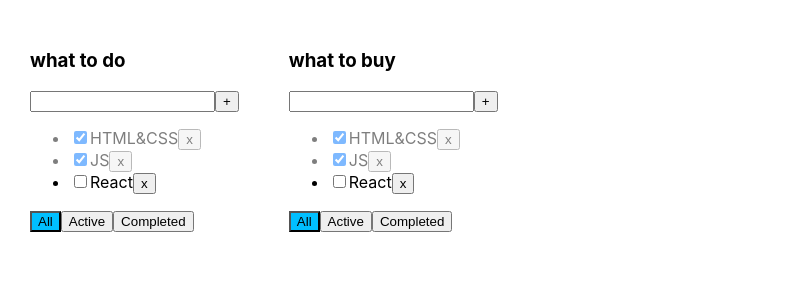
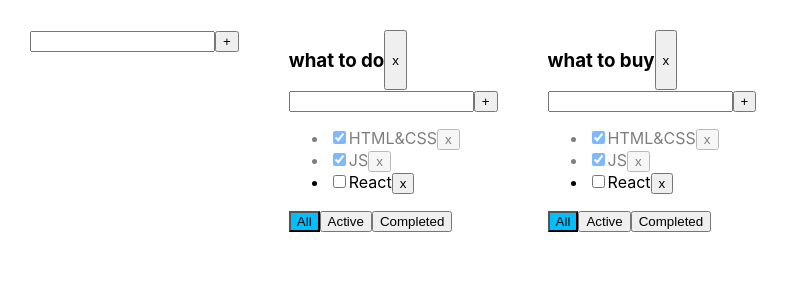
Before and after one commit to Violet0222/todolistNew, a React (Create React App) app: page / in a window 1280 px wide. Shown: the top 300 px of the page, without its empty margins (0-789 px from the left). Built offline with nearby package versions, Linux system fonts and the light colour scheme.

Commit message:
add input for todolist

```diff
--- a/src/App.tsx
+++ b/src/App.tsx
@@ -2,6 +2,7 @@ import React, { useState } from "react";
 import { v1 } from "uuid";
 import "./App.css";
 import { ToDoList } from "./ToDoList";
+import { AddTaskInput } from "./components/AddTaskInput";
 
 export type FilteredTaskType = "All" | "Active" | "Completed";
 type ToDoListType = {
@@ -10,70 +11,107 @@ type ToDoListType = {
   filter: FilteredTaskType;
 };
 function App() {
+  let toDoListState1 = v1();
+  let toDoListState2 = v1();
   const [toDoListState, setToDoListState] = useState<Array<ToDoListType>>([
-    { id: v1(), title: "what to do", filter: "All" },
-    { id: v1(), title: "what to buy", filter: "All" },
+    { id: toDoListState1, title: "what to do", filter: "All" },
+    { id: toDoListState2, title: "what to buy", filter: "All" },
   ]);
-  const [tasksState, setTasks] = useState([
-    { id: v1(), name: "HTML&CSS", isDone: true },
-    { id: v1(), name: "JS", isDone: true },
-    { id: v1(), name: "React", isDone: false },
-  ]);
-
-  const handleRemoveClick = (id: string) => {
-    setTasks((currentTask) => currentTask.filter((task) => id !== task.id));
+  const [tasksState, setTasks] = useState({
+    [toDoListState1]: [
+      { id: v1(), name: "HTML&CSS", isDone: true },
+      { id: v1(), name: "JS", isDone: true },
+      { id: v1(), name: "React", isDone: false },
+    ],
+    [toDoListState2]: [
+      { id: v1(), name: "HTML&CSS", isDone: true },
+      { id: v1(), name: "JS", isDone: true },
+      { id: v1(), name: "React", isDone: false },
+    ],
+  });
+  const handleToDoListRemoveClick = (toDoListID: string) => {
+    setToDoListState(
+      toDoListState.filter((toDoList) => toDoList.id !== toDoListID)
+    );
+    delete tasksState[toDoListID];
+  };
+  const handleRemoveClick = (toDoListID: string, taskID: string) => {
+    setTasks({
+      ...tasksState,
+      [toDoListID]: tasksState[toDoListID].filter((task) => task.id !== taskID),
+    });
   };
   //todo: хотела подумать как сделать через if чтобы показывались All, Active
-  const [filter, setFilter] = useState<FilteredTaskType>("All");
+  // const [filter, setFilter] = useState<FilteredTaskType>("All");
 
-  const filteredTasks = tasksState.filter((task) => {
-    if (filter === "Active") {
-      return !task.isDone;
-    }
-    if (filter === "Completed") {
-      return task.isDone;
-    }
-    return true;
-  });
+  const handActiveClick = (
+    toDoListID: string,
+    nameButton: FilteredTaskType
+  ) => {
+    // setFilter(nameButton);
+    setToDoListState(
+      toDoListState.map((el) =>
+        el.id === toDoListID ? { ...el, filter: nameButton } : el
+      )
+    );
+  };
 
-  const handActiveClick = (nameButton: FilteredTaskType) => {
-    setFilter(nameButton);
-  };
-  let [inputTitle, setInputTitle] = useState(" ");
-  const addTitle = () => {
-    const newInputTitle = {
+  const addTask = (toDoListID: string, inputTitle: string) => {
+    const newTask = {
       id: v1(),
       name: inputTitle,
       isDone: false,
     };
-    setTasks([newInputTitle, ...tasksState]);
-    setInputTitle(" ");
+    setTasks({
+      ...tasksState,
+      [toDoListID]: [...tasksState[toDoListID], newTask],
+    });
   };
-  const onChangeTaskStatus = (taskId: string, eventStatus: boolean) => {
+  const onChangeTaskStatus = (
+    toDoListID: string,
+    taskID: string,
+    eventStatus: boolean
+  ) => {
     // let task = tasksState.find((t) => t.id === taskId);
     // if (task) {
     //   task.isDone = isDone;
     // }
-    setTasks(
-      tasksState.map((el) =>
-        el.id === taskId ? { ...el, isDone: eventStatus } : el
-      )
-    );
+    setTasks({
+      ...tasksState,
+      [toDoListID]: tasksState[toDoListID].map((el) =>
+        el.id === taskID ? { ...el, isDone: eventStatus } : el
+      ),
+    });
   };
-
+  const addTodolist = (title: string) => {
+    let newTodolist: ToDoListType = { id: v1(), title: title, filter: "All" };
+    setToDoListState([newTodolist, ...toDoListState]);
+    setTasks({ ...tasksState, [newTodolist.id]: [] });
+  };
   return (
     <div className="App">
+      <AddTaskInput addTask={addTodolist} />
       {toDoListState.map((list) => {
+        const filteredTasks = tasksState[list.id].filter((task) => {
+          if (list.filter === "Active") {
+            return !task.isDone;
+          }
+          if (list.filter === "Completed") {
+            return task.isDone;
+          }
+          return true;
+        });
         return (
           <ToDoList
+            key={list.id}
+            toDoListID={list.id}
             title={list.title}
+            handleToDoListRemoveClick={handleToDoListRemoveClick}
             filter={list.filter}
             filteredTasks={filteredTasks}
             handleRemoveClick={handleRemoveClick}
             handActiveClick={handActiveClick}
-            inputTitle={inputTitle}
-            setInputTitle={setInputTitle}
-            addTitle={addTitle}
+            addTask={addTask}
             onChangeTaskStatus={onChangeTaskStatus}
           />
         );
--- a/src/ToDoList.module.css
+++ b/src/ToDoList.module.css
@@ -1,3 +1,7 @@
+.titleWrapper{
+    display: flex;
+    flex-direction: row;
+}
 .inputError{
    border-color: red;
 }
--- a/src/ToDoList.tsx
+++ b/src/ToDoList.tsx
@@ -1,8 +1,14 @@
-import React, { ChangeEvent, ChangeEventHandler, useState } from "react";
+import React, {
+  ChangeEvent,
+  ChangeEventHandler,
+  MouseEventHandler,
+  useState,
+} from "react";
 import { FilteredTaskType } from "./App";
 import { Button } from "./components/Button";
 import { Input } from "./components/Input";
 import s from "./ToDoList.module.css";
+import { AddTaskInput } from "./components/AddTaskInput";
 
 export type Task = {
   id: string;
@@ -15,58 +21,49 @@ export type Task = {
 //   tasks: Array<Task>;
 // };
 type FilteredPropsTitle = {
+  toDoListID: string;
   title: string;
   filter: FilteredTaskType;
   filteredTasks: Task[];
-  handleRemoveClick: (id: string) => void;
-  handActiveClick: (nameButton: FilteredTaskType) => void;
-  inputTitle: string;
-  setInputTitle: (title: string) => void;
-  addTitle: () => void;
-  onChangeTaskStatus: (taskId: string, eventStatus: boolean) => void;
+  handleToDoListRemoveClick: (toDoList: string) => void;
+  handleRemoveClick: (toDoListID: string, taskID: string) => void;
+  handActiveClick: (toDoListID: string, nameButton: FilteredTaskType) => void;
+  addTask: (toDoListID: string, title: string) => void;
+  onChangeTaskStatus: (
+    toDoListID: string,
+    taskID: string,
+    eventStatus: boolean
+  ) => void;
 };
 
 export const ToDoList = (props: FilteredPropsTitle) => {
-  let [error, setError] = useState<string | null>(null);
-  const onAddTaskClickHandler = () => {
-    if (props.inputTitle.trim() !== "") {
-      props.addTitle();
-      props.setInputTitle("");
-    } else {
-      setError("The input cannot be empty.");
-      // props.setInputTitle("");
-      // props.addTitle();
-    }
+  const onRemoveToDoListHandler = () =>
+    props.handleToDoListRemoveClick(props.toDoListID);
+  const onAllTasksClickHandler = () =>
+    props.handActiveClick(props.toDoListID, "All");
+  const onActiveTasksClickHandler = () =>
+    props.handActiveClick(props.toDoListID, "Active");
+  const onCompletedTasksClickHandler = () =>
+    props.handActiveClick(props.toDoListID, "Completed");
+  const onChangeHandler = (taskId: string, e: boolean) =>
+    props.onChangeTaskStatus(props.toDoListID, taskId, e);
+  const addTask = (title: string) => {
+    props.addTask(title, props.toDoListID);
   };
-
-  const onAllTasksClickHandler = () => props.handActiveClick("All");
-  const onActiveTasksClickHandler = () => props.handActiveClick("Active");
-  const onCompletedTasksClickHandler = () => props.handActiveClick("Completed");
-  const onChangeHandler = (taskId: string, e: boolean) =>
-    props.onChangeTaskStatus(taskId, e);
-
   return (
     <div>
       <div>
-        <h3>{props.title}</h3>
+        <div className={s.titleWrapper}>
+          <h3>{props.title}</h3>
+          <Button onClick={onRemoveToDoListHandler}>x</Button>
+        </div>
         <div>
-          <Input
-            value={props.inputTitle}
-            onValueChange={props.setInputTitle}
-            onEnter={props.addTitle}
-            className={error ? s.inputError : ""}
-            onKeyDown={() => {
-              if (error) {
-                setError(null);
-              }
-            }}
-          />
-          <Button onClick={onAddTaskClickHandler}>+</Button>
-          <div> {error && <div className={s.error}>{error}</div>}</div>
+          <AddTaskInput addTask={addTask} />
         </div>
         <ul>
           {props.filteredTasks.map((task) => {
-            const onRemoveHandler = () => props.handleRemoveClick(task.id);
+            const onRemoveHandler = () =>
+              props.handleRemoveClick(props.toDoListID, task.id);
             //const onChangeHandler = (e: ChangeEvent<HTMLInputElement>) =>
             // props.onChangeTaskStatus(task.id, e.currentTarget.checked);
             return (
--- /dev/null
+++ b/src/components/AddTaskInput.tsx
@@ -0,0 +1,39 @@
+import React, { useState } from "react";
+import { Input } from "./Input";
+import s from "../ToDoList.module.css";
+import { Button } from "./Button";
+
+type addTaskInputType = {
+  addTask: (title: string) => void;
+};
+export const AddTaskInput = (props: addTaskInputType) => {
+  const [error, setError] = useState<string | null>(null);
+  const [inputTitle, setInputTitle] = useState(" ");
+  const onAddTaskClickHandler = () => {
+    if (inputTitle.trim() !== "") {
+      props.addTask(inputTitle.trim());
+      setInputTitle("");
+    } else {
+      setError("The input cannot be empty.");
+      // props.setInputTitle("");
+      // props.addTitle();
+    }
+  };
+  return (
+    <div>
+      <Input
+        value={inputTitle}
+        onValueChange={setInputTitle}
+        onEnter={onAddTaskClickHandler}
+        className={error ? s.inputError : ""}
+        onKeyDown={() => {
+          if (error) {
+            setError(null);
+          }
+        }}
+      />
+      <Button onClick={onAddTaskClickHandler}>+</Button>
+      <div> {error && <div className={s.error}>{error}</div>}</div>
+    </div>
+  );
+};
--- a/src/components/Input.tsx
+++ b/src/components/Input.tsx
@@ -4,7 +4,7 @@ type DefaultInputProps = InputHTMLAttributes<HTMLInputElement>;
 
 type InputPropsType = DefaultInputProps & {
   onValueChange?: (value: string) => void;
-  onEnter?: () => void;
+  onEnter?: (toDoListID: string, title: string) => void;
 };
 export const Input = ({
   onValueChange,
@@ -21,7 +21,7 @@ export const Input = ({
   const onKeyPressHandler = (event: KeyboardEvent<HTMLInputElement>) => {
     onKeyDown?.(event);
     if (onEnter && event.key === "Enter") {
-      onEnter();
+      onEnter(event.currentTarget.id, event.currentTarget.value);
       return;
     }
   };
```
